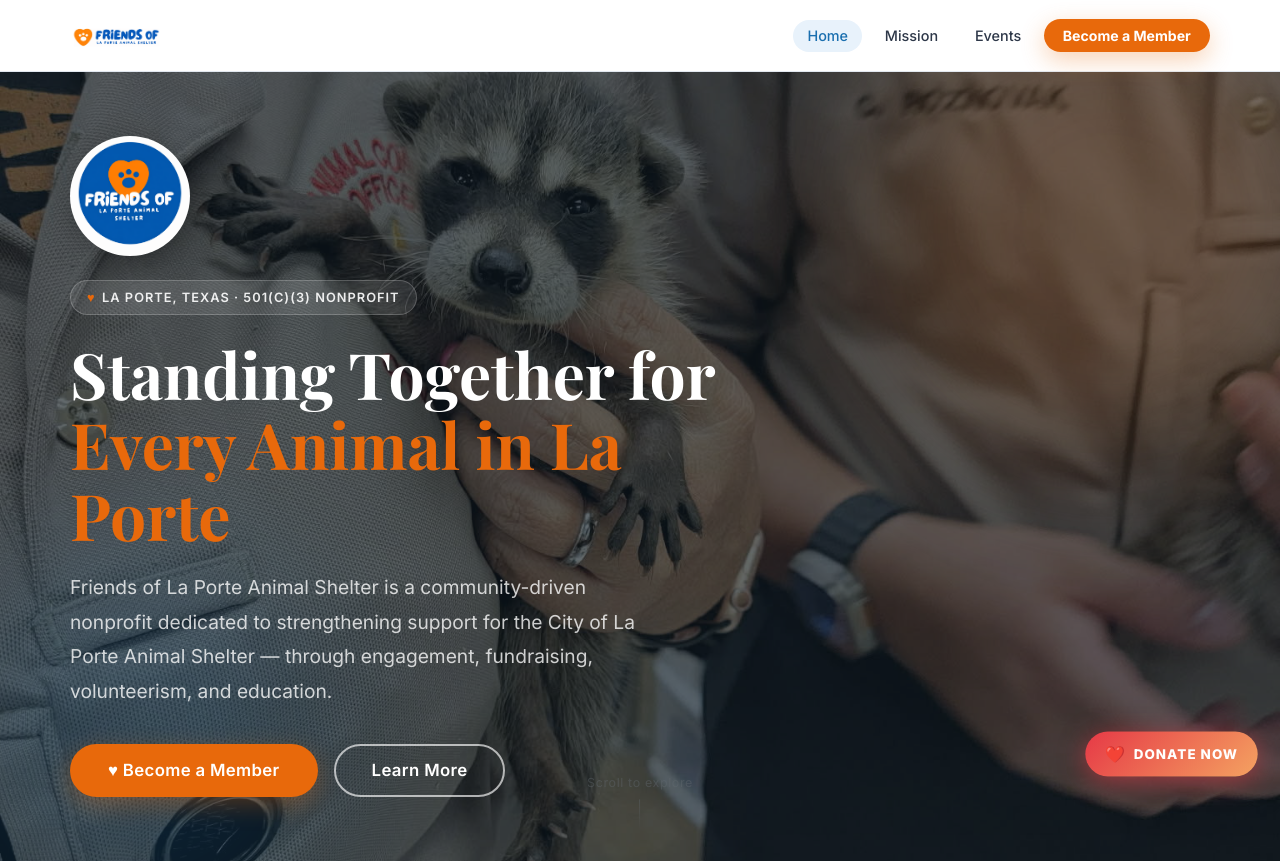
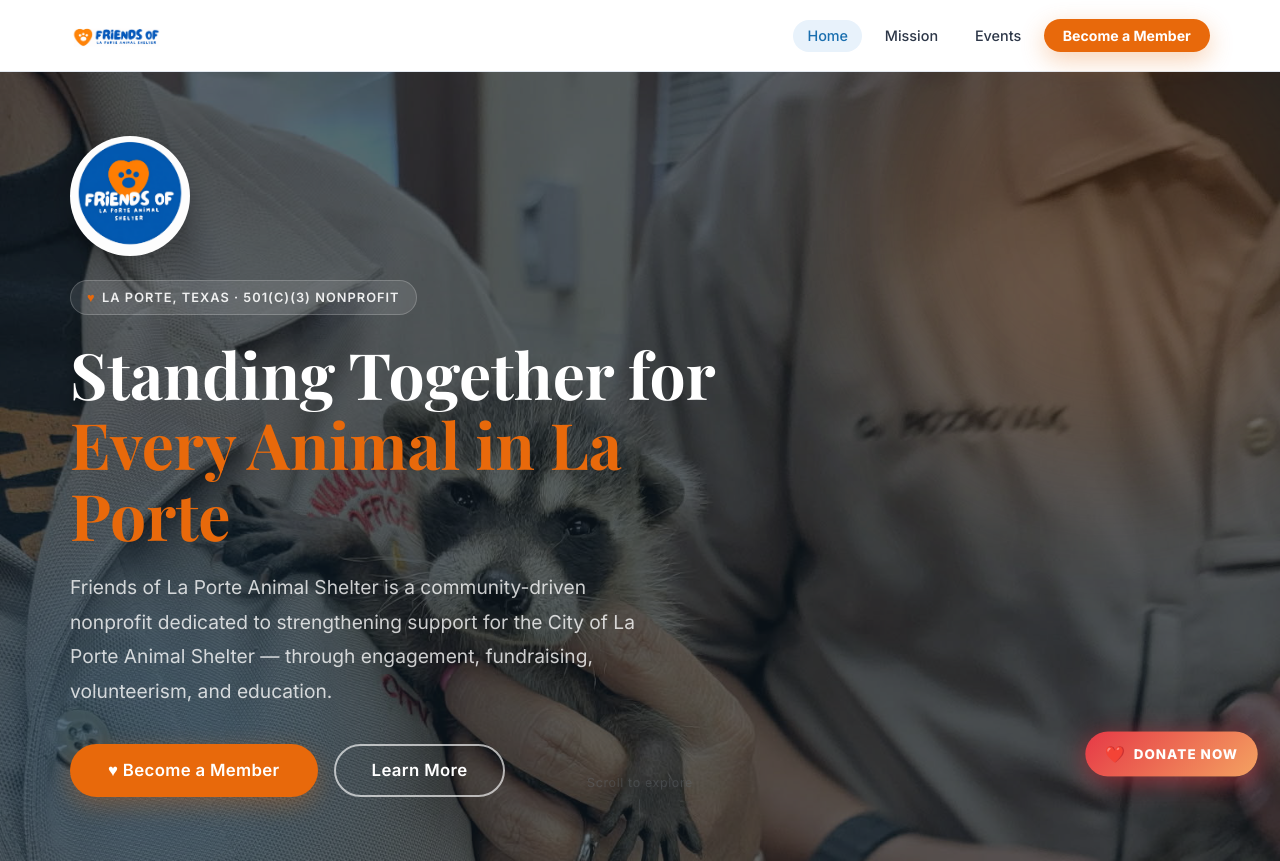
Before and after one commit to TheSocialHiveTx/friendsoflaporte.com, a website: page home/index.html in a window 1280 px wide. Shown: the top 861 px of the page. Drawn offline with nearby package versions, Linux system fonts and the light colour scheme.

Commit message:
fix: adjust hero object-position to pull the image downwards

```diff
--- a/assets/css/styles.css
+++ b/assets/css/styles.css
@@ -380,7 +380,7 @@
   width: 100%;
   height: 100%;
   object-fit: cover;
-  object-position: center; /* Centered exactly as in the provided screenshot */
+  object-position: 50% 15%; /* Moves the image contents DOWN so the higher parts of the photo become visible */
   z-index: 0;
 }
 .hero-bg-overlay {
```
